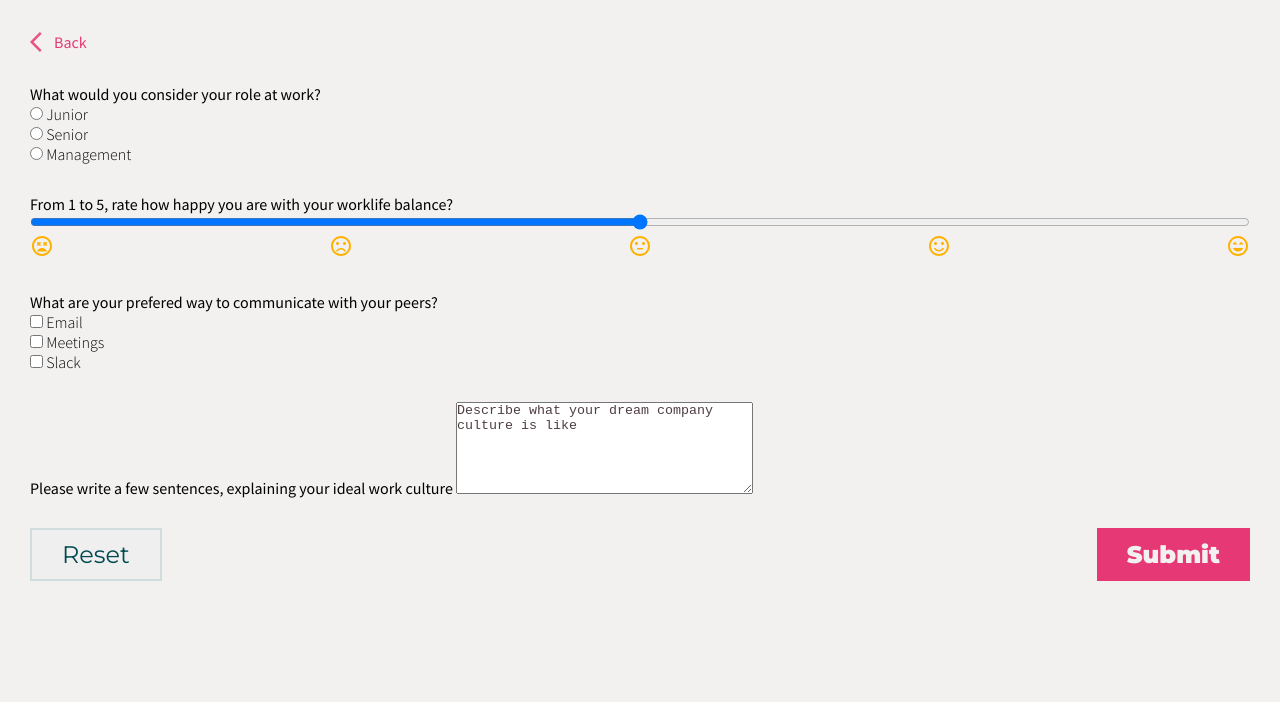
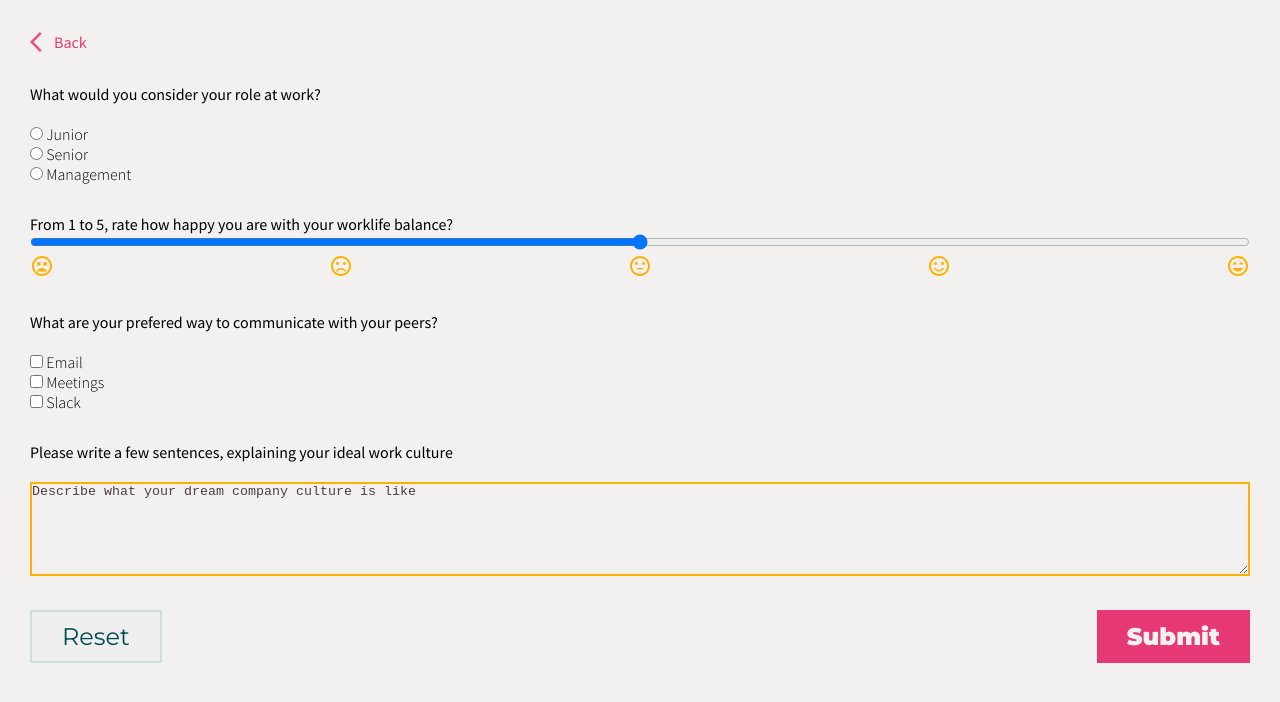
Before and after one commit to pilibdau/job-questionnaire-project, a website: page code/index.html in a window 1280 px wide. Drawn offline with Linux system fonts and the light colour scheme.

Commit message:
all element position waiting to make custom slider radio and checkbox

```diff
--- a/code/index.html
+++ b/code/index.html
@@ -111,7 +111,7 @@
         </div>
         <div class="form__question form__question--4">
             <label for="ideal" class="textarea--label">Please write a few sentences, explaining your ideal work culture</label>
-            <textarea id="ideal" name="ideal" rows="6" cols="35" placeholder="Describe what your dream company culture is like"></textarea>
+            <textarea id="ideal" class="textarea--field" name="ideal" rows="6" cols="35" placeholder="Describe what your dream company culture is like"></textarea>
         </div>
         <div class="buttons">
             <input type="reset" value="reset" class="button--reset">
--- a/code/sass/_layouts/layouts.scss
+++ b/code/sass/_layouts/layouts.scss
@@ -19,6 +19,17 @@
 
 .form__question {
     margin-bottom: 3rem;
+
+    p + div,
+    .textarea--field {
+        margin-top: 2rem;
+    }
+
+    .textarea--field {
+        width: 100%;
+        border: solid 2px var(--yellow);
+        background-color: var(--off-white);
+    }
 
     &--2 {
         &__slider {
```
Also changed, not shown: code/css/style.css.
